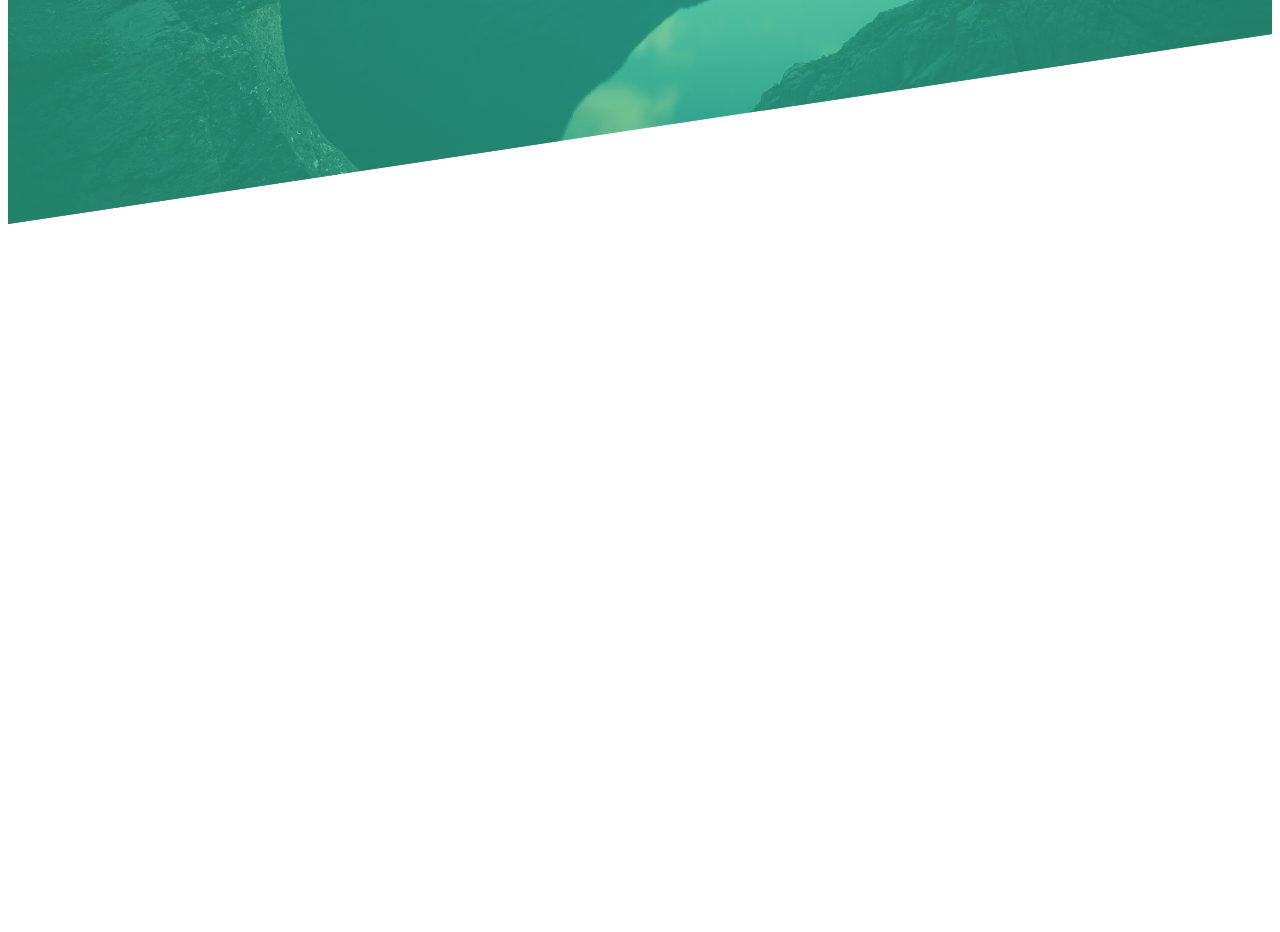
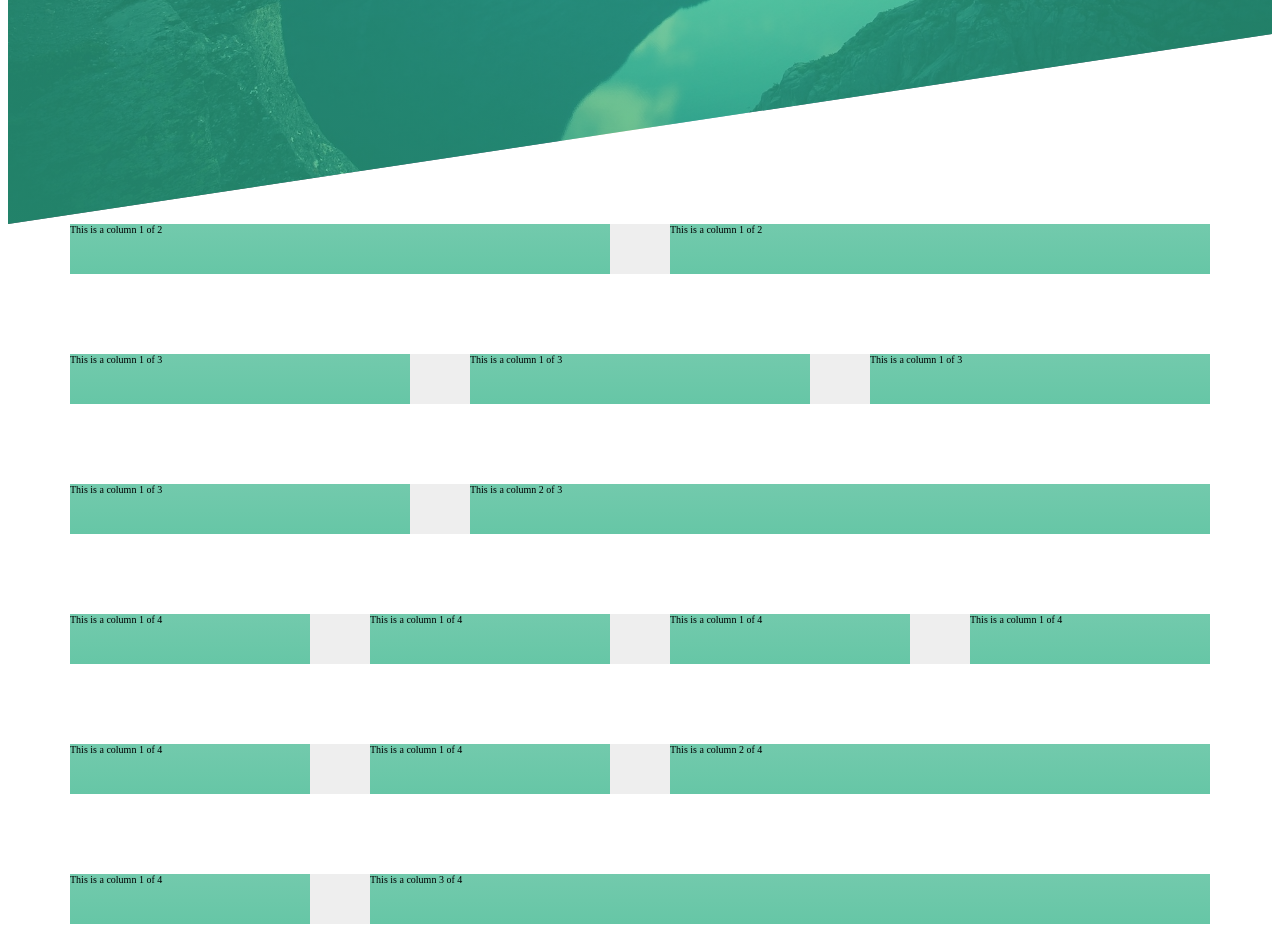
Before and after one commit to MJony05/MagicLife, a website: page index.html in a window 1280 px wide. Shown: the part 544-1476 px from the top of the page. Before the commit the page ends 800 px from the top, so only its background shows below. Drawn offline with Linux system fonts and the light colour scheme.

Commit message:
make grid without grid

```diff
--- a/index.html
+++ b/index.html
@@ -18,5 +18,35 @@
         <button class="header__title--btn">Discover our tours</button>
       </div>
     </div>
+    <section class="grid-test">
+      <div class="row">
+        <div class="col-1-of-2">This is a column 1 of 2</div>
+        <div class="col-1-of-2">This is a column 1 of 2</div>
+      </div>
+      <div class="row">
+        <div class="col-1-of-3">This is a column 1 of 3</div>
+        <div class="col-1-of-3">This is a column 1 of 3</div>
+        <div class="col-1-of-3">This is a column 1 of 3</div>
+      </div>
+      <div class="row">
+        <div class="col-1-of-3">This is a column 1 of 3</div>
+        <div class="col-2-of-3">This is a column 2 of 3</div>
+      </div>
+      <div class="row">
+        <div class="col-1-of-4">This is a column 1 of 4</div>
+        <div class="col-1-of-4">This is a column 1 of 4</div>
+        <div class="col-1-of-4">This is a column 1 of 4</div>
+        <div class="col-1-of-4">This is a column 1 of 4</div>
+      </div>
+      <div class="row">
+        <div class="col-1-of-4">This is a column 1 of 4</div>
+        <div class="col-1-of-4">This is a column 1 of 4</div>
+        <div class="col-2-of-4">This is a column 2 of 4</div>
+      </div>
+      <div class="row">
+        <div class="col-1-of-4">This is a column 1 of 4</div>
+        <div class="col-3-of-4">This is a column 3 of 4</div>
+      </div>
+    </section>
   </body>
 </html>
--- a/sass/abstracts/_mixins.scss
+++ b/sass/abstracts/_mixins.scss
@@ -0,0 +1,7 @@
+@mixin clearfix {
+  &::after {
+    content: "";
+    display: table;
+    clear: both;
+  }
+}
--- a/sass/abstracts/_variables.scss
+++ b/sass/abstracts/_variables.scss
@@ -1,3 +1,8 @@
 $linear-back: linear-gradient(#28b4859f, #28b485af);
 $button-text: rgba(0, 0, 0, 0.726);
 $button-shadow: #134b38af;
+
+$grid-width: 114rem;
+
+$space-vertical: 8rem;
+$space-horizontal: 6rem;
--- a/sass/layout/_grid.scss
+++ b/sass/layout/_grid.scss
@@ -0,0 +1,42 @@
+.row {
+  max-width: $grid-width;
+  margin: 0 auto;
+  background-color: #eee;
+
+  &:not(:last-child) {
+    margin-bottom: $space-vertical;
+  }
+  @include clearfix;
+  [class^="col"] {
+    background-image: $linear-back;
+    float: left;
+    height: 5rem;
+    &:not(:last-child) {
+      margin-right: $space-horizontal;
+    }
+  }
+  .col-1-of-2 {
+    width: calc((100% - #{$space-horizontal}) / 2);
+  }
+  .col-1-of-3 {
+    width: calc((100% - (2 * #{$space-horizontal})) / 3);
+  }
+  .col-2-of-3 {
+    width: calc(
+      (2 * ((100% - (2 * #{$space-horizontal})) / 3)) + #{$space-horizontal}
+    );
+  }
+  .col-1-of-4 {
+    width: calc((100% - (3 * #{$space-horizontal})) / 4);
+  }
+  .col-2-of-4 {
+    width: calc(
+      2 * ((100% - (3 * #{$space-horizontal})) / 4) + #{$space-horizontal}
+    );
+  }
+  .col-3-of-4 {
+    width: calc(
+      3 * ((100% - (3 * #{$space-horizontal})) / 4) + (2 * #{$space-horizontal})
+    );
+  }
+}
```
Also changed, not shown: css/style.css.
